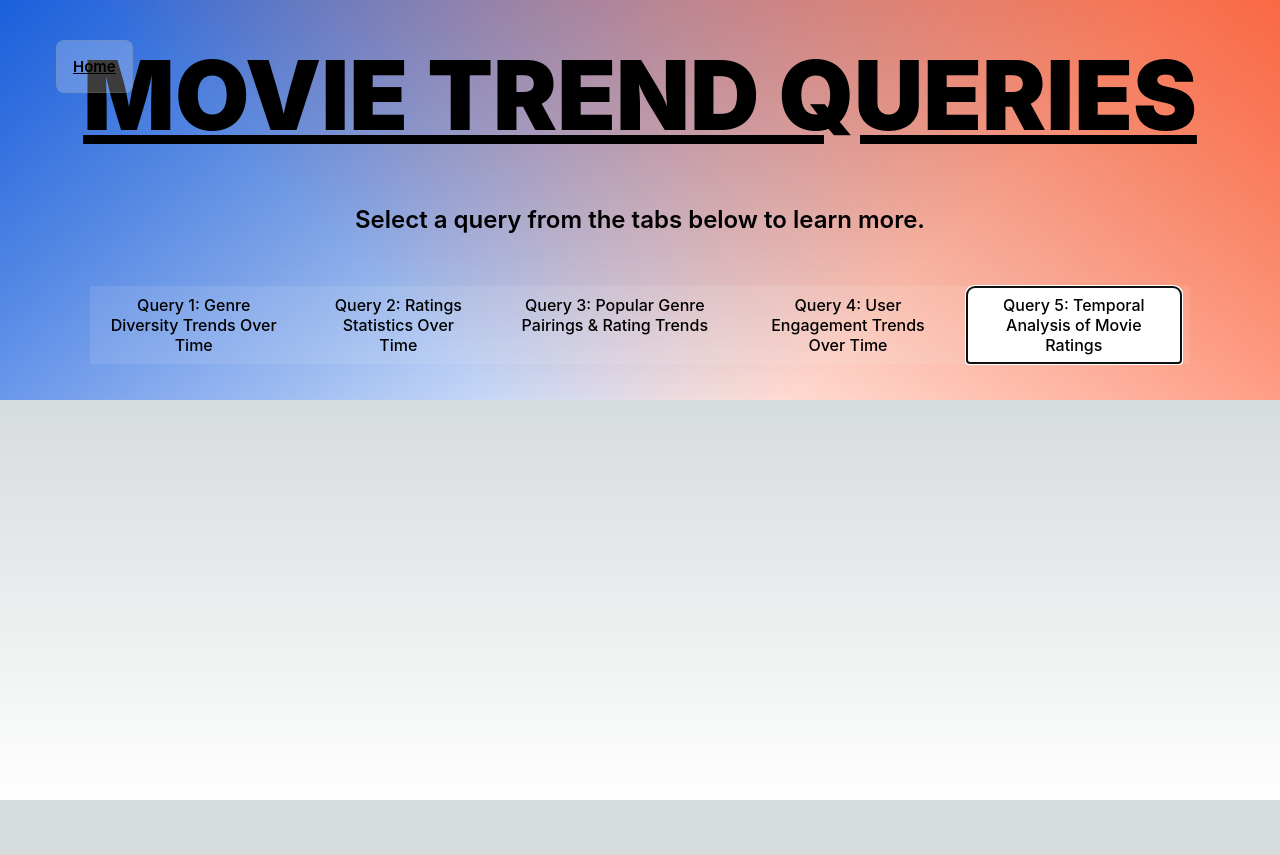
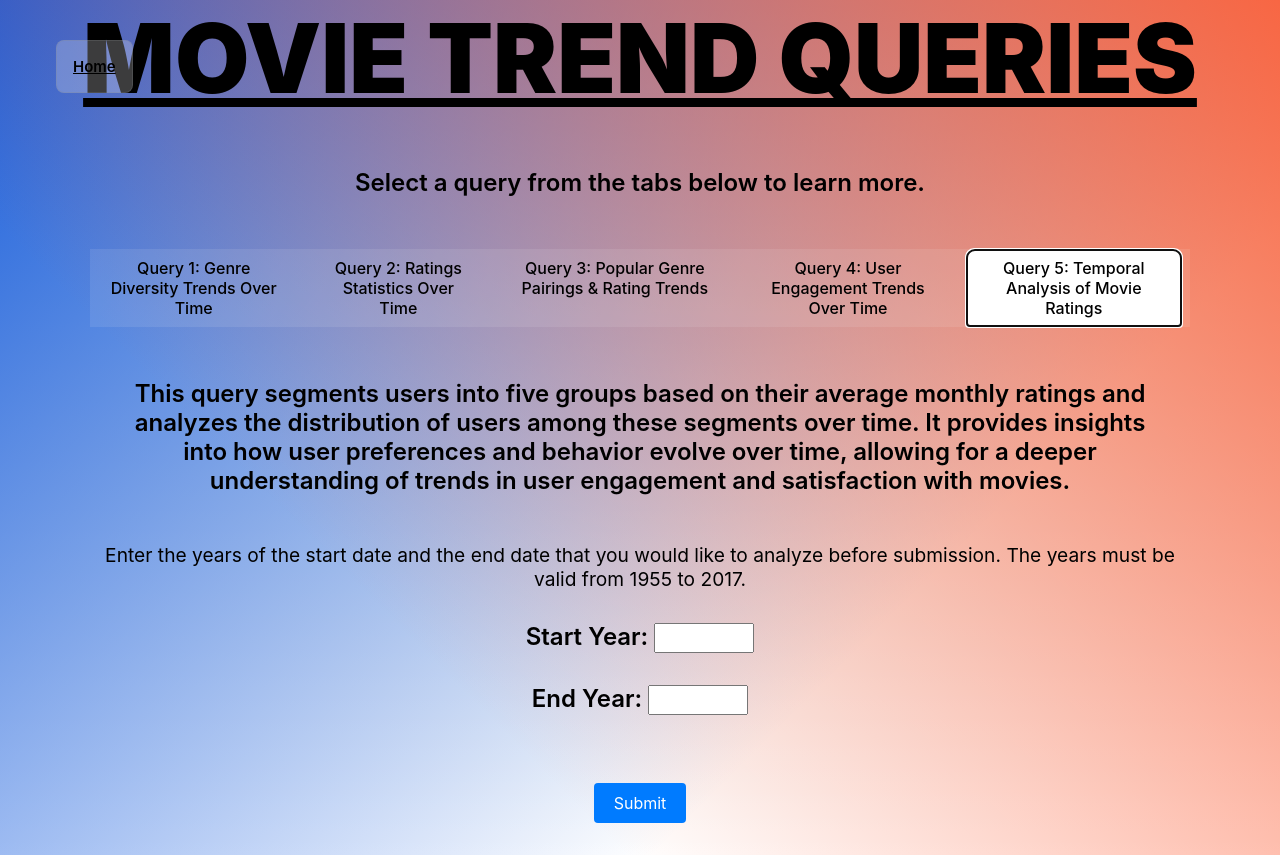
Before and after one commit to kendalllsp/filmfanatics, a Next.js app: page /querySelection in a window 1280 px wide. Both pictures are taken after a click on the tab "Query 5: Temporal Analysis of Movie Ratings". Before the commit the page ends 800 px from the top, so only its background shows below. Built offline with nearby package versions, Linux system fonts and the light colour scheme.

Commit message:
added query 5 frontend

```diff
--- a/src/pages/querySelection.js
+++ b/src/pages/querySelection.js
@@ -94,6 +94,33 @@ const queries = () => {
             console.log('API response:', response);
 
             return { userRatingVariability, ratingTrends };
+        } catch (error) {
+            console.error('Error fetching data:', error);
+            throw new Error('Internal server error');
+        }
+        finally {
+            setLoading(false); // reset loading state
+        }
+    };
+
+    const handleQuery5 = async (startYear, endYear) => {
+        try {
+            setLoading(true); // set loading state to true
+            setError(null); // reset error state
+            // Make HTTP request to backend API endpoint query2
+            const response = await axios.get('http://localhost:5000/api/query5', {
+                params: {
+                    startYear: startYear,
+                    endYear: endYear
+                }
+            });
+
+            console.log('API response:', response);
+
+            // TODO extract some data!!
+            const { userRatingVariability, ratingTrends } = response.data;
+            return { userRatingVariability, ratingTrends };
+
         } catch (error) {
             console.error('Error fetching data:', error);
             throw new Error('Internal server error');
@@ -232,6 +259,53 @@ const queries = () => {
                     </TabPanel>
                     <TabPanel>
                         {/* Query 5 */}
+                        <div className={styles.description}>
+                            <p>This query segments users into five groups based on their average monthly ratings and analyzes the distribution of users among these segments over time.
+                                It provides insights into how user preferences and behavior evolve over time, allowing for a deeper understanding of trends in user engagement and satisfaction with movies.</p>
+                            <a>Enter the years of the start date and the end date that you would like to analyze before submission. The years must be valid from 1955 to 2017.</a>
+                        </div>
+
+                        <div className={styles.description}>
+                            <label htmlFor="startYear">Start Year: </label>
+                            <input type="number" id="startYear" value={startYear} onChange={handleStartYearChange} />
+                        </div>
+                        <div className={styles.description}>
+                            <label htmlFor="endYear">End Year: </label>
+                            <input type="number" id="endYear" style={{ marginBottom: '2rem' }} value={endYear} onChange={handleEndYearChange} />
+                        </div>
+                        {chartData && (
+                            <div className={styles.description}>
+                                <h3>Rating Statistics Over Time</h3>
+                                <Line
+                                    data={chartData}
+                                    options={{
+                                        scales: {
+                                            x: {
+                                                type: 'linear',
+                                                position: 'bottom',
+                                                ticks: {
+                                                    stepSize: 1
+                                                }
+                                            },
+                                            y: {
+                                                type: 'linear',
+                                                position: 'left',
+                                                min: 0,
+                                                max: 6,
+                                                ticks: {
+                                                    stepSize: 0.5
+                                                }
+                                            }
+                                        }
+                                    }}
+                                    plugins={{ legend: false }}
+                                />
+                            </div>
+                        )}
+
+                        <button className={styles.searchButton} onClick={handleQuery5} disabled={loading}>
+                            {loading ? 'Loading...' : 'Submit'}
+                        </button>
                     </TabPanel>
                 </Tabs>
             </div>
```
